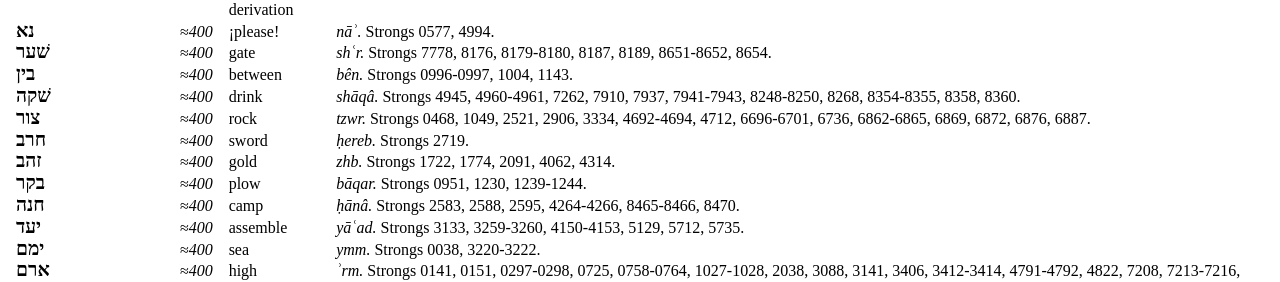
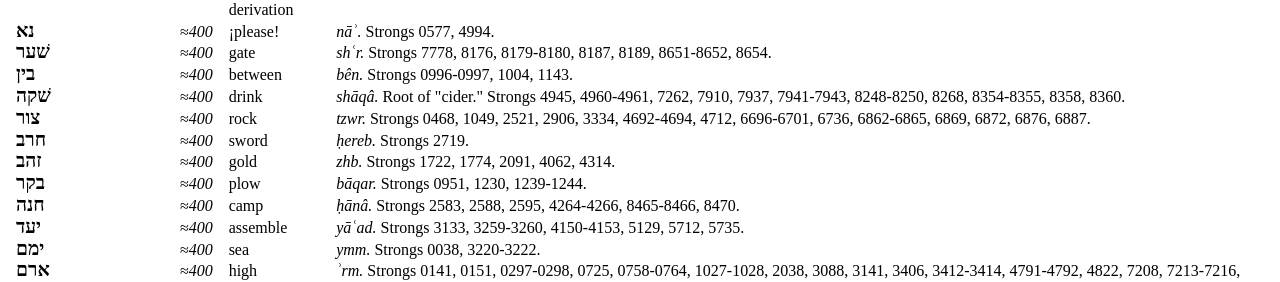
Before and after one commit to gfassero/HIERO, a Jekyll site: the page read/glossary-frequency.html, which Jekyll copies as it is, in a window 1280 px wide. Shown: the part 3466-3748 px from the top of the page. Built offline with Jekyll 4.4.1, drawn with Linux system fonts in a browser that asks for light colours.

Commit message:
Gloss updates

```diff
--- a/read/glossary-frequency.html
+++ b/read/glossary-frequency.html
@@ -139,7 +139,7 @@
 <a class="glossary-entry" href="search.html?q=4994"><span class="gloss-heb">נא</span> <span class="gloss-count">&approx;400</span><span class="gloss-eng">¡please!</span><span class="gloss-comment"><span class="gloss-xlit">nāʾ</span> Strongs 0577, 4994.</span></a>
 <a class="glossary-entry" href="search.html?q=8179G"><span class="gloss-heb">שׁער</span> <span class="gloss-count">&approx;400</span><span class="gloss-eng">gate</span><span class="gloss-comment"><span class="gloss-xlit">shʿr</span> Strongs 7778, 8176, 8179-8180, 8187, 8189, 8651-8652, 8654.</span></a>
 <a class="glossary-entry" href="search.html?q=0996G"><span class="gloss-heb">בין</span> <span class="gloss-count">&approx;400</span><span class="gloss-eng">between</span><span class="gloss-comment"><span class="gloss-xlit">bên</span> Strongs 0996-0997, 1004, 1143.</span></a>
-<a class="glossary-entry" href="search.html?q=8248G"><span class="gloss-heb">שׁקה</span> <span class="gloss-count">&approx;400</span><span class="gloss-eng">drink</span><span class="gloss-comment"><span class="gloss-xlit">shāqâ</span> Strongs 4945, 4960-4961, 7262, 7910, 7937, 7941-7943, 8248-8250, 8268, 8354-8355, 8358, 8360.</span></a>
+<a class="glossary-entry" href="search.html?q=8248G"><span class="gloss-heb">שׁקה</span> <span class="gloss-count">&approx;400</span><span class="gloss-eng">drink</span><span class="gloss-comment"><span class="gloss-xlit">shāqâ</span>Root of "cider." Strongs 4945, 4960-4961, 7262, 7910, 7937, 7941-7943, 8248-8250, 8268, 8354-8355, 8358, 8360.</span></a>
 <a class="glossary-entry" href="search.html?q=6887B"><span class="gloss-heb">צור</span> <span class="gloss-count">&approx;400</span><span class="gloss-eng">rock</span><span class="gloss-comment"><span class="gloss-xlit">tzwr</span> Strongs 0468, 1049, 2521, 2906, 3334, 4692-4694, 4712, 6696-6701, 6736, 6862-6865, 6869, 6872, 6876, 6887.</span></a>
 <a class="glossary-entry" href="search.html?q=2719"><span class="gloss-heb">חרב</span> <span class="gloss-count">&approx;400</span><span class="gloss-eng">sword</span><span class="gloss-comment"><span class="gloss-xlit">ḥereb</span> Strongs 2719.</span></a>
 <a class="glossary-entry" href="search.html?q=2091"><span class="gloss-heb">זהב</span> <span class="gloss-count">&approx;400</span><span class="gloss-eng">gold</span><span class="gloss-comment"><span class="gloss-xlit">zhb</span> Strongs 1722, 1774, 2091, 4062, 4314.</span></a>
@@ -208,7 +208,7 @@
 <a class="glossary-entry" href="search.html?q=6917"><span class="gloss-heb">קדם</span> <span class="gloss-count">&approx;250</span><span class="gloss-eng">front</span><span class="gloss-comment"><span class="gloss-xlit">qdm</span> Strongs 6917, 6921, 6923-6935.</span></a>
 <a class="glossary-entry" href="search.html?q=7392"><span class="gloss-heb">רכב</span> <span class="gloss-count">&approx;250</span><span class="gloss-eng">chariot</span><span class="gloss-comment"><span class="gloss-xlit">rākab</span> Strongs 0755, 1024, 4817-4818, 7392-7398.</span></a>
 <a class="glossary-entry" href="search.html?q=5810"><span class="gloss-heb">עזז</span> <span class="gloss-count">&approx;250</span><span class="gloss-eng">mighty</span><span class="gloss-comment"><span class="gloss-xlit">ʿāzaz</span> Strongs 0498, 1162, 4581, 4590, 5756, 5794-5798, 5803-5804, 5807-5808, 5810-5819, 5821-5822, 5841, 6560.</span></a>
-<a class="glossary-entry" href="search.html?q=7069"><span class="gloss-heb">קנה</span> <span class="gloss-count">&approx;250</span><span class="gloss-eng">stock</span><span class="gloss-comment"><span class="gloss-xlit">qnh</span>Cognate of "cane" and "canon," but the meaning has evolved differently. Strongs 0511, 4735-4737, 7013-7014, 7017, 7066, 7069-7071, 7075, 7079, 8423.</span></a>
+<a class="glossary-entry" href="search.html?q=7069"><span class="gloss-heb">קנה</span> <span class="gloss-count">&approx;250</span><span class="gloss-eng">stock</span><span class="gloss-comment"><span class="gloss-xlit">qnh</span>Root of "cane" and "canon," but the meaning has evolved differently. Strongs 0511, 4735-4737, 7013-7014, 7017, 7066, 7069-7071, 7075, 7079, 8423.</span></a>
 <a class="glossary-entry" href="search.html?q=7096"><span class="gloss-heb">קצה</span> <span class="gloss-count">&approx;250</span><span class="gloss-eng">end</span><span class="gloss-comment"><span class="gloss-xlit">qtzh</span> Strongs 4739, 6278, 7020, 7093, 7096-7099, 7101, 7104, 7112-7113, 7117-7118.</span></a>
 <a class="glossary-entry" href="search.html?q=0240"><span class="gloss-heb">אזן</span> <span class="gloss-count">&approx;250</span><span class="gloss-eng">ear</span><span class="gloss-comment"><span class="gloss-xlit">ʾzn</span> Strongs 0238-0245, 2970, 3153, 3976-3977.</span></a>
 <a class="glossary-entry" href="search.html?q=7604"><span class="gloss-heb">שׁאר</span> <span class="gloss-count">&approx;250</span><span class="gloss-eng">survive</span><span class="gloss-comment"><span class="gloss-xlit">shāʾar</span> Strongs 4863, 7603-7606, 7610-7611.</span></a>
@@ -1039,7 +1039,7 @@
 <a class="glossary-entry" href="search.html?q=0707"><span class="gloss-heb">ארג</span> <span class="gloss-count">&approx;20</span><span class="gloss-eng">weave</span><span class="gloss-comment"><span class="gloss-xlit">ʾārag</span> Strongs 0707-0708, 3296.</span></a>
 <a class="glossary-entry" href="search.html?q=3322"><span class="gloss-heb">יצג</span> <span class="gloss-count">&approx;20</span><span class="gloss-eng">situate</span><span class="gloss-comment"><span class="gloss-xlit">yātzag</span>Simply means "set." Strongs 3322.</span></a>
 <a class="glossary-entry" href="search.html?q=1356A"><span class="gloss-heb">גבא</span> <span class="gloss-count">&approx;20</span><span class="gloss-eng">cistern</span><span class="gloss-comment"><span class="gloss-xlit">gbʾ</span> Strongs 1356, 1358-1360, 1374.</span></a>
-<a class="glossary-entry" href="search.html?q=7853"><span class="gloss-heb">שׂטן</span> <span class="gloss-count">&approx;20</span><span class="gloss-eng">accuse</span><span class="gloss-comment"><span class="gloss-xlit">śṭn</span> Strongs 7853-7856.</span></a>
+<a class="glossary-entry" href="search.html?q=7853"><span class="gloss-heb">שׂטן</span> <span class="gloss-count">&approx;20</span><span class="gloss-eng">accuse</span><span class="gloss-comment"><span class="gloss-xlit">śṭn</span>Root of "satan." Strongs 7853-7856.</span></a>
 <a class="glossary-entry" href="search.html?q=5536"><span class="gloss-heb">סלל</span> <span class="gloss-count">&approx;20</span><span class="gloss-eng">basket</span><span class="gloss-comment"><span class="gloss-xlit">sll</span> Strongs 5536, 5552.</span></a>
 <a class="glossary-entry" href="search.html?q=7623B"><span class="gloss-heb">שׁבח</span> <span class="gloss-count">&approx;20</span><span class="gloss-eng">address</span><span class="gloss-comment"><span class="gloss-xlit">shābaḥ</span> Strongs 3431, 7623-7624.</span></a>
 <a class="glossary-entry" href="search.html?q=4803"><span class="gloss-heb">מרט</span> <span class="gloss-count">&approx;20</span><span class="gloss-eng">buff</span><span class="gloss-comment"><span class="gloss-xlit">māraṭ</span> Strongs 4593, 4803-4804.</span></a>
@@ -1058,7 +1058,7 @@
 <a class="glossary-entry" href="search.html?q=8539"><span class="gloss-heb">תמה</span> <span class="gloss-count">&approx;20</span><span class="gloss-eng">marvel</span><span class="gloss-comment"><span class="gloss-xlit">tāmah</span> Strongs 8429, 8539-8541.</span></a>
 <a class="glossary-entry" href="search.html?q=6251"><span class="gloss-heb">עשׁתרות</span> <span class="gloss-count">&approx;20</span><span class="gloss-eng"><i>ishtar</i></span><span class="gloss-comment"><span class="gloss-xlit">ʿashtārôt</span> Strongs 0635, 1203, 6251-6255.</span></a>
 <a class="glossary-entry" href="search.html?q=5042"><span class="gloss-heb">נבע</span> <span class="gloss-count">&approx;20</span><span class="gloss-eng">spring</span><span class="gloss-comment"><span class="gloss-xlit">nābaʿ</span> Strongs 4002, 5033, 5042.</span></a>
-<a class="glossary-entry" href="search.html?q=3533"><span class="gloss-heb">כבשׁ</span> <span class="gloss-count">&approx;20</span><span class="gloss-eng">subdue</span><span class="gloss-comment"><span class="gloss-xlit">kābash</span> Strongs 3533-3534.</span></a>
+<a class="glossary-entry" href="search.html?q=3533"><span class="gloss-heb">כבשׁ</span> <span class="gloss-count">&approx;20</span><span class="gloss-eng">subdue</span><span class="gloss-comment"><span class="gloss-xlit">kābash</span>Root of "kibosh." Strongs 3533-3534.</span></a>
 <a class="glossary-entry" href="search.html?q=5327A"><span class="gloss-heb">נצה</span> <span class="gloss-count">&approx;20</span><span class="gloss-eng">strive</span><span class="gloss-comment"><span class="gloss-xlit">nātzâ</span> Strongs 4683, 4695, 5327.</span></a>
 <a class="glossary-entry" href="search.html?q=3874"><span class="gloss-heb">לוט</span> <span class="gloss-count">&approx;20</span><span class="gloss-eng">obscure</span><span class="gloss-comment"><span class="gloss-xlit">lûṭ</span> Strongs 3813-3814, 3874-3877, 3909-3910, 5041.</span></a>
 <a class="glossary-entry" href="search.html?q=2263"><span class="gloss-heb">חבק</span> <span class="gloss-count">&approx;20</span><span class="gloss-eng">hug</span><span class="gloss-comment"><span class="gloss-xlit">ḥābaq</span> Strongs 2263-2265.</span></a>
@@ -1086,7 +1086,7 @@
 <a class="glossary-entry" href="search.html?q=1238B"><span class="gloss-heb">בוק</span> <span class="gloss-count">&approx;10</span><span class="gloss-eng">vacant</span><span class="gloss-comment"><span class="gloss-xlit">bwq</span> Strongs 0950, 1227-1229, 1231-1232, 1238, 2999, 4003, 5802.</span></a>
 <a class="glossary-entry" href="search.html?q=3833A"><span class="gloss-heb">לבא</span> <span class="gloss-count">&approx;10</span><span class="gloss-eng">coyote</span><span class="gloss-comment"><span class="gloss-xlit">lbʾ</span> Strongs 1034, 3822, 3833.</span></a>
 <a class="glossary-entry" href="search.html?q=7602A"><span class="gloss-heb">שׁאף</span> <span class="gloss-count">&approx;10</span><span class="gloss-eng">gobble</span><span class="gloss-comment"><span class="gloss-xlit">shāʾap</span> Strongs 7602.</span></a>
-<a class="glossary-entry" href="search.html?q=0948"><span class="gloss-heb">בוץ</span> <span class="gloss-count">&approx;10</span><span class="gloss-eng">egg</span><span class="gloss-comment"><span class="gloss-xlit">bwtz</span> Strongs 0948-0949, 1000, 8405.</span></a>
+<a class="glossary-entry" href="search.html?q=0948"><span class="gloss-heb">בוץ</span> <span class="gloss-count">&approx;10</span><span class="gloss-eng">egg</span><span class="gloss-comment"><span class="gloss-xlit">bwtz</span>Root of "beige." Strongs 0948-0949, 1000, 8405.</span></a>
 <a class="glossary-entry" href="search.html?q=3664"><span class="gloss-heb">כנס</span> <span class="gloss-count">&approx;10</span><span class="gloss-eng">rally</span><span class="gloss-comment"><span class="gloss-xlit">kānas</span> Strongs 3664, 3673.</span></a>
 <a class="glossary-entry" href="search.html?q=8058"><span class="gloss-heb">שׁמט</span> <span class="gloss-count">&approx;10</span><span class="gloss-eng">release</span><span class="gloss-comment"><span class="gloss-xlit">shāmaṭ</span> Strongs 8058-8059.</span></a>
 <a class="glossary-entry" href="search.html?q=8476"><span class="gloss-heb">תחשׁ</span> <span class="gloss-count">&approx;10</span><span class="gloss-eng"><i>tahas</i></span><span class="gloss-comment"><span class="gloss-xlit">taḥash</span> Strongs 8476-8477.</span></a>
@@ -1186,7 +1186,7 @@
 <a class="glossary-entry" href="search.html?q=0919"><span class="gloss-heb">בדק</span> <span class="gloss-count">&approx;10</span><span class="gloss-eng">repair</span><span class="gloss-comment"><span class="gloss-xlit">bdq</span> Strongs 0918-0919.</span></a>
 <a class="glossary-entry" href="search.html?q=2456"><span class="gloss-heb">חלא</span> <span class="gloss-count">&approx;10</span><span class="gloss-eng">disease</span><span class="gloss-comment"><span class="gloss-xlit">ḥlʾ</span> Strongs 2456-2458, 8463.</span></a>
 <a class="glossary-entry" href="search.html?q=7718"><span class="gloss-heb">שׁהם</span> <span class="gloss-count">&approx;10</span><span class="gloss-eng">onyx</span><span class="gloss-comment"><span class="gloss-xlit">shōham</span> Strongs 7718-7719.</span></a>
-<a class="glossary-entry" href="search.html?q=4574"><span class="gloss-heb">עדן</span> <span class="gloss-count">&approx;10</span><span class="gloss-eng">comfort</span><span class="gloss-comment"><span class="gloss-xlit">ʿdn</span>Not related to "fort." Strongs 1040, 3086, 4574-4575, 5719-5722, 5727, 5729-5731, 5733-5734.</span></a>
+<a class="glossary-entry" href="search.html?q=4574"><span class="gloss-heb">עדן</span> <span class="gloss-count">&approx;10</span><span class="gloss-eng">comfort</span><span class="gloss-comment"><span class="gloss-xlit">ʿdn</span>Root of "Eden." Not related to "fort." Strongs 1040, 3086, 4574-4575, 5719-5722, 5727, 5729-5731, 5733-5734.</span></a>
 <a class="glossary-entry" href="search.html?q=5440"><span class="gloss-heb">סבך</span> <span class="gloss-count">&approx;10</span><span class="gloss-eng">tangle</span><span class="gloss-comment"><span class="gloss-xlit">sābak</span> Strongs 5440-5444.</span></a>
 <a class="glossary-entry" href="search.html?q=1479"><span class="gloss-heb">גפף</span> <span class="gloss-count">&approx;10</span><span class="gloss-eng">body</span><span class="gloss-comment"><span class="gloss-xlit">gpp</span> Strongs 1479-1480, 1610-1611.</span></a>
 <a class="glossary-entry" href="search.html?q=6210"><span class="gloss-heb">ערשׂ</span> <span class="gloss-count">&approx;10</span><span class="gloss-eng">mattress</span><span class="gloss-comment"><span class="gloss-xlit">ʿrś</span> Strongs 6210.</span></a>
@@ -1304,7 +1304,7 @@
 <a class="glossary-entry" href="search.html?q=5568"><span class="gloss-heb">סמר</span> <span class="gloss-count">&approx;10</span><span class="gloss-eng">spiky</span><span class="gloss-comment"><span class="gloss-xlit">sāmar</span> Strongs 4548, 4930, 5568-5569.</span></a>
 <a class="glossary-entry" href="search.html?q=3657"><span class="gloss-heb">כנן</span> <span class="gloss-count">&approx;10</span><span class="gloss-eng">grove</span><span class="gloss-comment"><span class="gloss-xlit">knn</span> Strongs 3654, 3657, 3661-3663.</span></a>
 <a class="glossary-entry" href="search.html?q=5365"><span class="gloss-heb">נקר</span> <span class="gloss-count">&approx;10</span><span class="gloss-eng">gouge</span><span class="gloss-comment"><span class="gloss-xlit">nāqar</span> Strongs 5365-5366.</span></a>
-<a class="glossary-entry" href="search.html?q=3787"><span class="gloss-heb">כשׁר</span> <span class="gloss-count">&approx;10</span><span class="gloss-eng">worth</span><span class="gloss-comment"><span class="gloss-xlit">kāshēr</span> Strongs 3574, 3601, 3787-3788.</span></a>
+<a class="glossary-entry" href="search.html?q=3787"><span class="gloss-heb">כשׁר</span> <span class="gloss-count">&approx;10</span><span class="gloss-eng">worth</span><span class="gloss-comment"><span class="gloss-xlit">kāshēr</span>Root of "kosher." Strongs 3574, 3601, 3787-3788.</span></a>
 <a class="glossary-entry" href="search.html?q=5433A"><span class="gloss-heb">סבא</span> <span class="gloss-count">&approx;10</span><span class="gloss-eng">booze</span><span class="gloss-comment"><span class="gloss-xlit">sābāʾ</span> Strongs 5433, 5435.</span></a>
 <a class="glossary-entry" href="search.html?q=3717"><span class="gloss-heb">כפל</span> <span class="gloss-count">&approx;10</span><span class="gloss-eng">fold</span><span class="gloss-comment"><span class="gloss-xlit">kāpal</span> Strongs 3717-3718, 4375.</span></a>
 <a class="glossary-entry" href="search.html?q=4134"><span class="gloss-heb">מוך</span> <span class="gloss-count">&approx;10</span><span class="gloss-eng">slump</span><span class="gloss-comment"><span class="gloss-xlit">mûk</span> Strongs 4134, 4352, 4355.</span></a>
```
Also changed, not shown: read/glossary-alphabetical.html (+7 -7 lines), read/glossary.html (+7 -7 lines).
